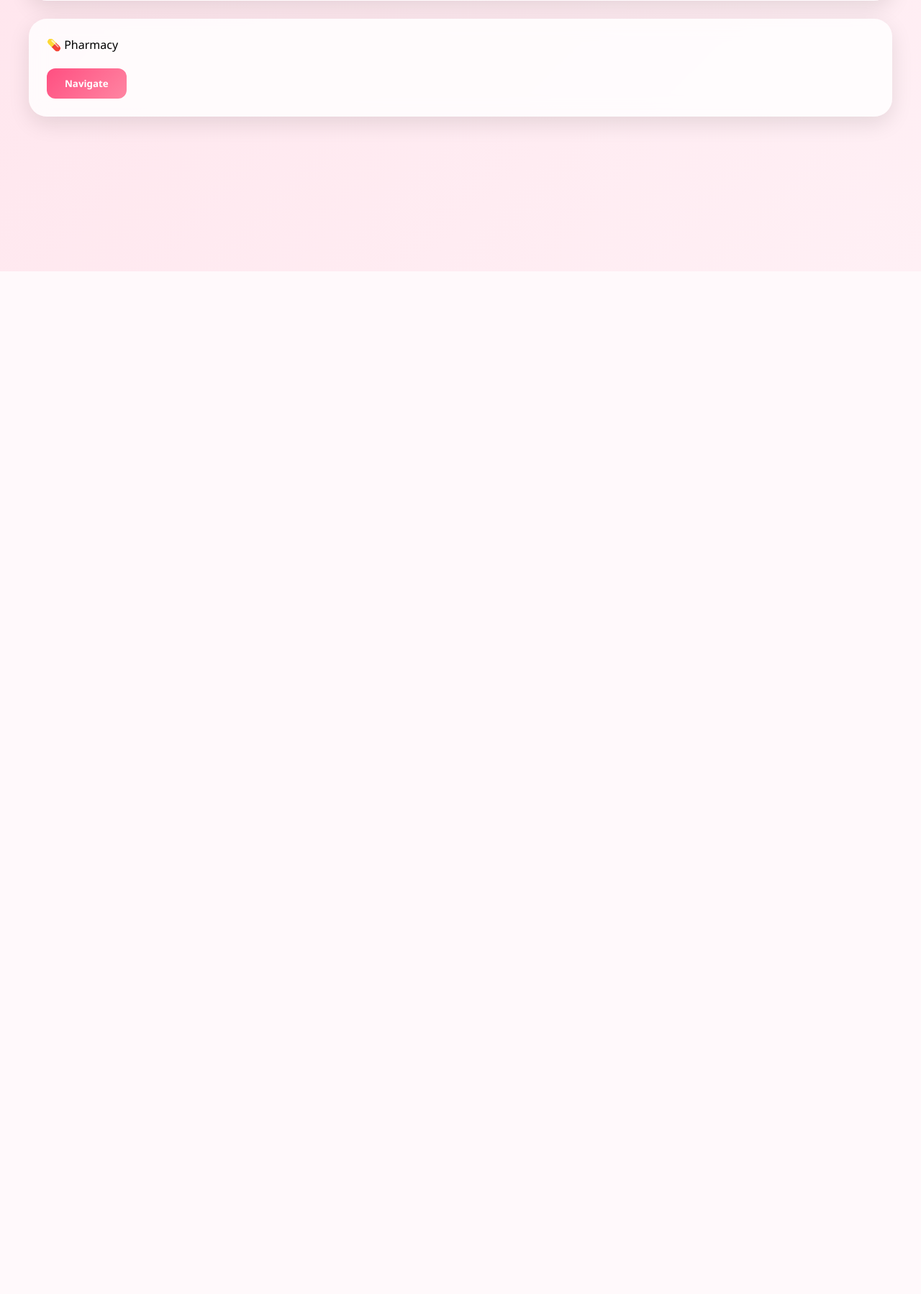
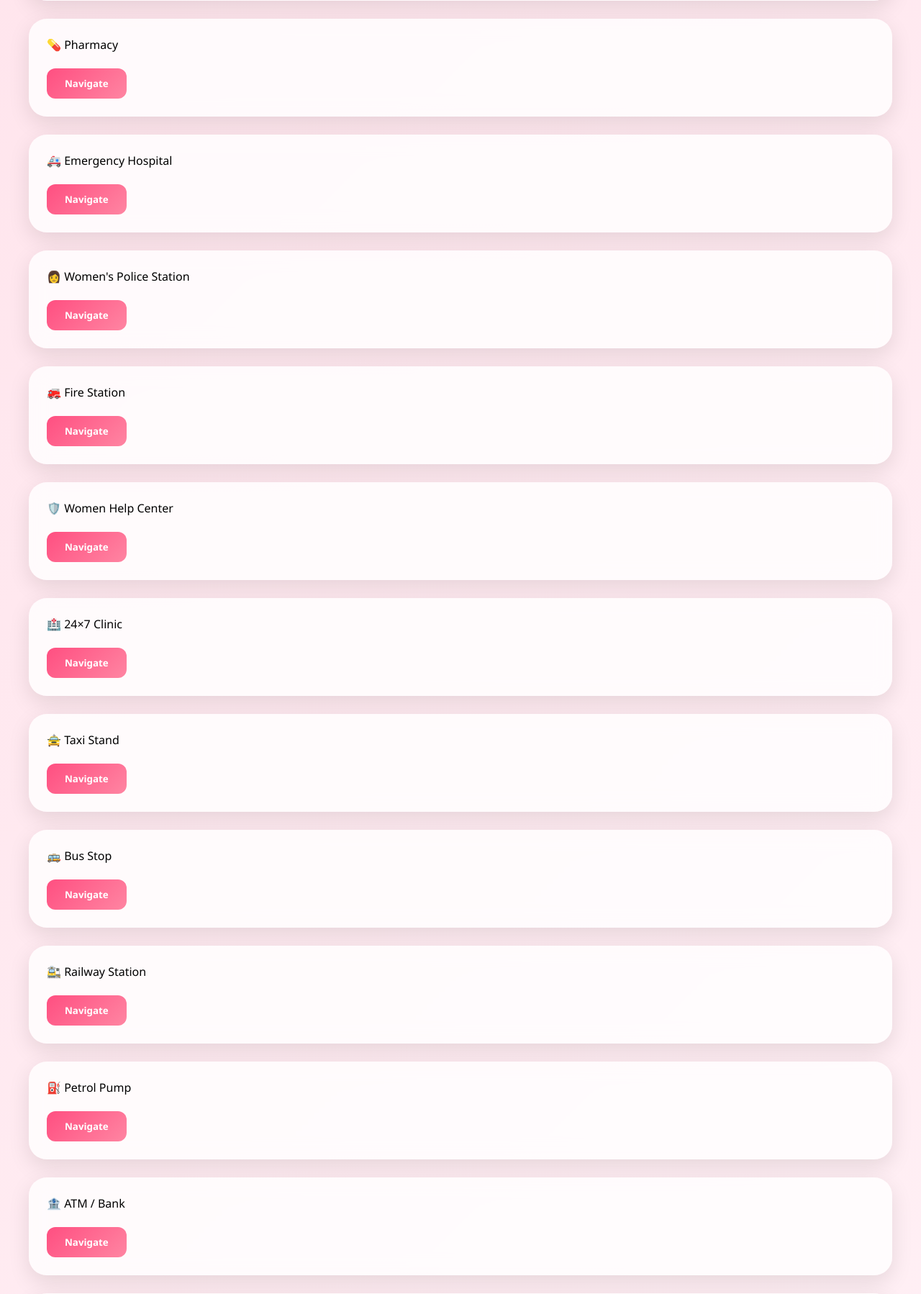
Before and after one commit to ishaagarwal18/SafeHer, a Django app: page /dashboard/places/ in a window 1280 px wide. Shown: the part 423-2221 px from the top of the page at 72% size. Before the commit the page ends 800 px from the top, so only its background shows below. Run offline with Django 5.2, Linux system fonts and the light colour scheme.

Commit message:
Change in safe_place

```diff
--- a/templates/safe_places.html
+++ b/templates/safe_places.html
@@ -17,17 +17,107 @@
 
     <div class="card">
         🏥 Civil Hospital <br><br>
+        <a href="https://www.google.com/maps/search/Civil+Hospital+near+me" target="_blank">
             <button class="btn">Navigate</button>
+        </a>
     </div>
 
     <div class="card">
         👮 Police Station <br><br>
+        <a href="https://www.google.com/maps/search/Police+Station+near+me" target="_blank">
             <button class="btn">Navigate</button>
+        </a>
     </div>
 
     <div class="card">
         💊 Pharmacy <br><br>
+        <a href="https://www.google.com/maps/search/Pharmacy+near+me" target="_blank">
             <button class="btn">Navigate</button>
+        </a>
+    </div>
+
+    <div class="card">
+        🚑 Emergency Hospital <br><br>
+        <a href="https://www.google.com/maps/search/Emergency+Hospital+near+me" target="_blank">
+            <button class="btn">Navigate</button>
+        </a>
+    </div>
+
+    <div class="card">
+        👩 Women's Police Station <br><br>
+        <a href="https://www.google.com/maps/search/Women+Police+Station+near+me" target="_blank">
+            <button class="btn">Navigate</button>
+        </a>
+    </div>
+
+    <div class="card">
+        🚒 Fire Station <br><br>
+        <a href="https://www.google.com/maps/search/Fire+Station+near+me" target="_blank">
+            <button class="btn">Navigate</button>
+        </a>
+    </div>
+
+    <div class="card">
+        🛡️ Women Help Center <br><br>
+        <a href="https://www.google.com/maps/search/Women+Help+Center+near+me" target="_blank">
+            <button class="btn">Navigate</button>
+        </a>
+    </div>
+
+    <div class="card">
+        🏥 24×7 Clinic <br><br>
+        <a href="https://www.google.com/maps/search/24+Hours+Clinic+near+me" target="_blank">
+            <button class="btn">Navigate</button>
+        </a>
+    </div>
+
+    <div class="card">
+        🚖 Taxi Stand <br><br>
+        <a href="https://www.google.com/maps/search/Taxi+Stand+near+me" target="_blank">
+            <button class="btn">Navigate</button>
+        </a>
+    </div>
+
+    <div class="card">
+        🚌 Bus Stop <br><br>
+        <a href="https://www.google.com/maps/search/Bus+Stop+near+me" target="_blank">
+            <button class="btn">Navigate</button>
+        </a>
+    </div>
+
+    <div class="card">
+        🚉 Railway Station <br><br>
+        <a href="https://www.google.com/maps/search/Railway+Station+near+me" target="_blank">
+            <button class="btn">Navigate</button>
+        </a>
+    </div>
+
+    <div class="card">
+        ⛽ Petrol Pump <br><br>
+        <a href="https://www.google.com/maps/search/Petrol+Pump+near+me" target="_blank">
+            <button class="btn">Navigate</button>
+        </a>
+    </div>
+
+    <div class="card">
+        🏦 ATM / Bank <br><br>
+        <a href="https://www.google.com/maps/search/ATM+near+me" target="_blank">
+            <button class="btn">Navigate</button>
+        </a>
+    </div>
+
+    <div class="card">
+        🏬 Shopping Mall <br><br>
+        <a href="https://www.google.com/maps/search/Shopping+Mall+near+me" target="_blank">
+            <button class="btn">Navigate</button>
+        </a>
+    </div>
+
+    <div class="card">
+        ☕ 24×7 Café <br><br>
+        <a href="https://www.google.com/maps/search/24+Hours+Cafe+near+me" target="_blank">
+            <button class="btn">Navigate</button>
+        </a>
     </div>
 
 </div>
```
Also changed, not shown: dashboard/migrations/0003_delete_emergencycontact_delete_journey_and_more.py (added), dashboard/models.py (line endings or trailing spaces), db.sqlite3. Lines whose indentation alone changed are shown as unchanged.
